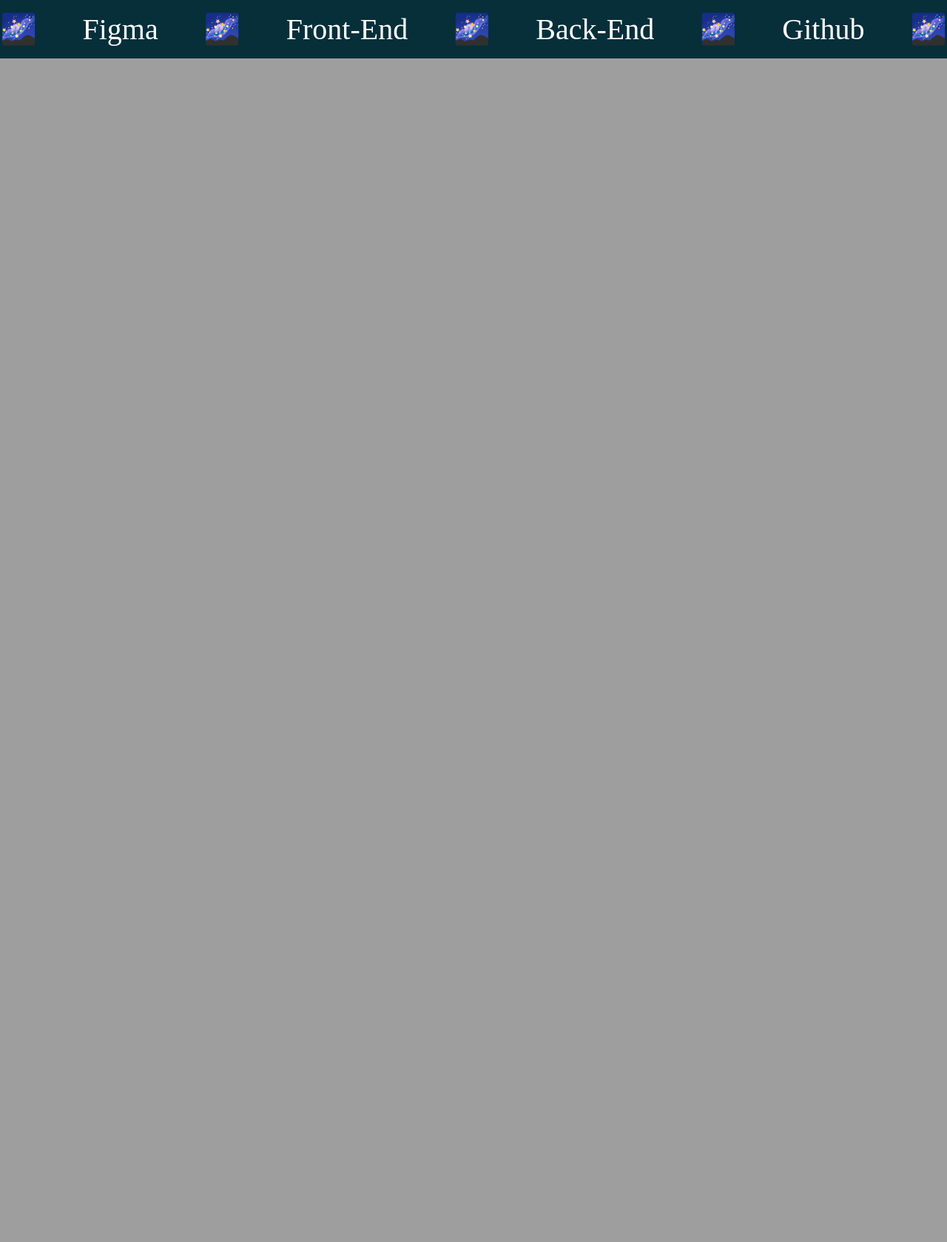
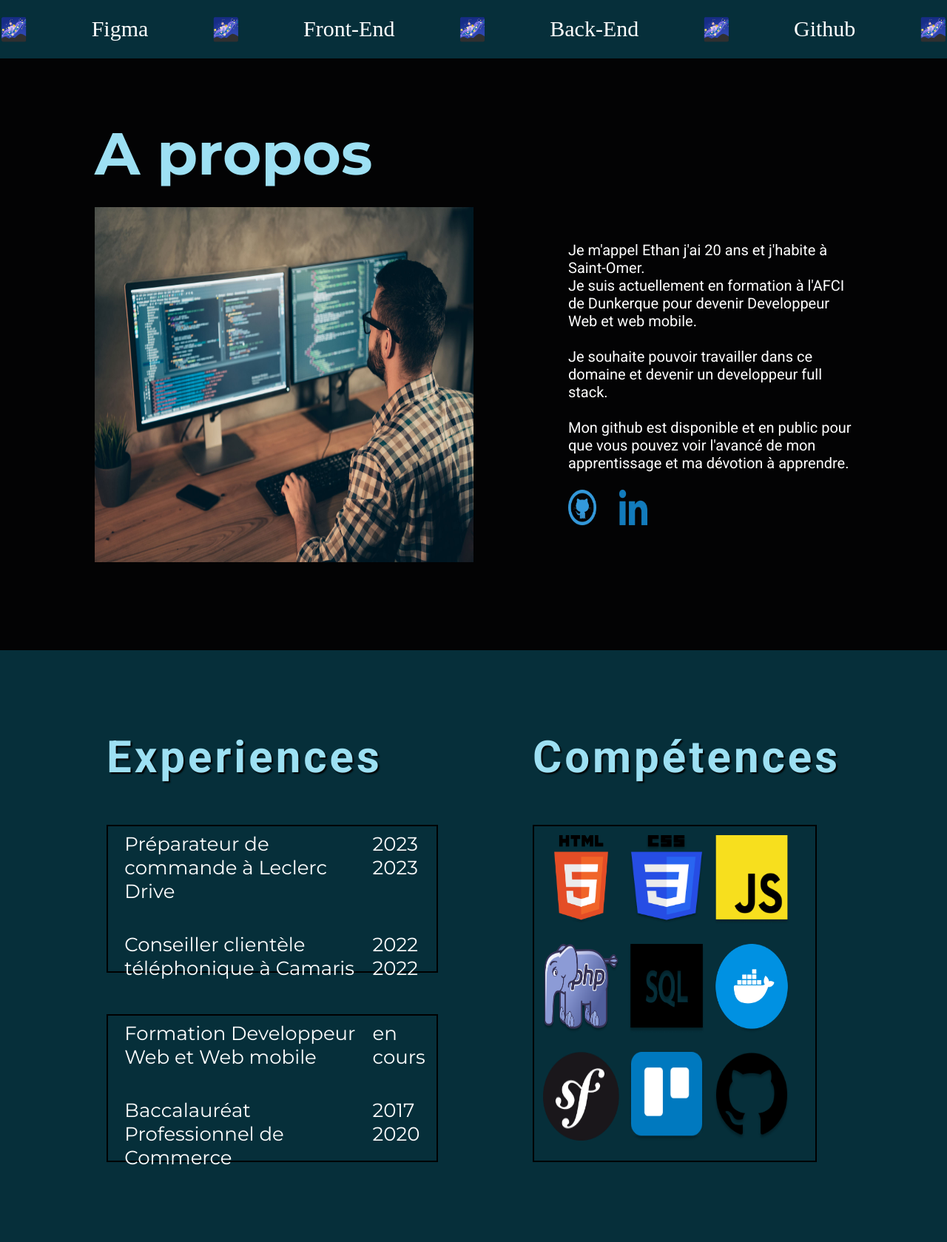
Before and after one commit to EthanDelannoy/DWWM, a PHP site: page / in a window 1280 px wide. Shown: the part 801-2480 px from the top of the page at 74% size. Before the commit the page ends 880 px from the top, so only its background shows below. Run offline with PHP 8.4, Linux system fonts and the light colour scheme.

Commit message:
24-04-24

```diff
--- a/HTML CSS/P - Portfolio/index.html
+++ b/HTML CSS/P - Portfolio/index.html
@@ -32,10 +32,10 @@
             <div class="accueilEcriture">
 
                 <h2>Ethan Delannoy</h2>
-                <p class="dev">Developpeur web Full Stack Junior</p><br>
+                <p class="dev">Developpeur web Junior</p><br>
                 <p class="details">Je suis à la recherche d'un stage non rémunéré du 29/07/24 au 25/10/24 en tant que
                     developpeur web.</p>
-                    <div class="btnAccueil">
+                <div class="btnAccueil">
                     <button class="btnAccueil1">Mon CV</button>
                     <button class="btnAccueil2">Mon CV</button>
                 </div>
@@ -62,6 +62,75 @@
         <div class="paraBanier">🌌</div>
     </section>
 
+    <section class="Apropos">
+
+        <h3 class="titreApropos">A propos</h3>
+
+        <div class="info">
+            <img class="photoDos" src="./image/photo-dos-Apropose.jpg" alt="dos">
+
+            <div class="detailApropos">
+                Je m'appel Ethan j'ai 20 ans et j'habite à Saint-Omer.<br>Je suis actuellement en formation à l'AFCI de
+                Dunkerque pour devenir Developpeur Web et web mobile.<br><br>Je souhaite pouvoir travailler dans ce
+                domaine et devenir un developpeur full stack.<br><br>Mon github est disponible et en public pour que
+                vous pouvez voir l'avancé de mon apprentissage et ma dévotion à apprendre.<br><br>
+                <a href="https://github.com/EthanDelannoy"><img class="github" src="./image/logo-github-3.png"
+                        alt="github"></a>
+                <a href="#"><img class="linkedin" src="./image/logo-linkedin.png" alt="linkedin"></a>
+            </div>
+
+
+        </div>
+    </section>
+
+    <section class="Apropos2">
+
+        <div class="experienceCompetence">
+
+
+            <div class="experience">
+                <h3 class="titreExperience">Experiences</h3>
+                <div class="englobe1">
+                    <div class="parcours">
+                        <p class="experience4">Préparateur de commande à Leclerc Drive</p>
+                        <p class="annee4">2023 2023</p>
+                    </div>
+                    <div class="parcours">
+                        <p class="experience3">Conseiller clientèle téléphonique à Camaris</p>
+                        <p class="annee3">2022 2022</p>
+                    </div>
+                </div>
+                <div class="englobe2">
+                    <div class="parcours">
+                        <p class="experience2">Formation Developpeur Web et Web mobile</p>
+                        <p class="annee2">en cours</p>
+                    </div>
+                    <div class="parcours">
+                        <p class="experience1">Baccalauréat Professionnel de Commerce</p>
+                        <p class="annee1">2017 2020</p>
+                    </div>
+                </div>
+
+            </div>
+
+            <div class="competence">
+                <h3 class="titreCompetence">Compétences</h3>
+                <div class="logo">
+                    <img class="logoIn" src="./image/Logo-html.png" alt="html">
+                    <img class="logoIn" src="./image/logo css.png" alt="css">
+                    <img class="logoIn" src="./image/Logo js.png" alt="js">
+                    <img class="logoIn" src="./image/Logo php.png" alt="php">
+                    <img class="logoIn" src="./image/Logo sql.png" alt="sql">
+                    <img class="logoIn" src="./image/Logo docker.png" alt="docker">
+                    <img class="logoIn" src="./image/Logo symfony.png" alt="sympfony">
+                    <img class="logoIn" src="./image/Logo trello.png" alt="trello">
+                    <img class="logoIn" src="./image/Logo github.png" alt="github">
+                </div>
+            </div>
+        </div>
+
+    </section>
+
 
 
 </body>
--- a/HTML CSS/P - Portfolio/style.css
+++ b/HTML CSS/P - Portfolio/style.css
@@ -10,7 +10,7 @@
     background-image: url("./image/Fond-accueil.png");
     background-size: cover;
     background-repeat: no-repeat;
-    width: auto;
+    width: 100vw;
     height: 100vh;
 }
 
@@ -23,6 +23,7 @@ nav{
     font-family: "Roboto", sans-serif;
     padding-top: 5vh;
     word-spacing: 2vw;
+    position: relative;
 }
 
 .accueil{
@@ -30,7 +31,18 @@ nav{
     justify-content: space-around;
     align-items: center;
     position: relative;
-    top: 30vh;
+    top: 20vh;
+}
+
+.bienvenu::before {
+    content: "";
+    position: absolute;
+    top: 0;
+    left: 0;
+    width: 100vw;
+    height: 100vh;
+    background-color: rgba(0, 0, 0, 0.7);
+    z-index: 0;
 }
 
 h2{
@@ -48,7 +60,7 @@ h2{
 .details{
     font-family: "Montserrat", sans-serif;
     color: white;
-    width: 45vw;
+    width: 40vw;
     font-size: 30px;
     font-weight: 300;
     color: rgb(214, 213, 213);
@@ -88,12 +100,181 @@ h2{
     align-items: center;
     justify-content: space-between;
     height: 10vh;
+    width: 100vw;
     background-color: #062F3A;
 }
 
 .paraBanier {
     align-items: center;
     color: white;
-    font-size: 40px;
+    font-size: 30px;
 
 }
+
+.Apropos{
+    background-color: #030304;
+    width: 100vw;
+    height: 100vh;
+}
+
+.photoDos{
+    width: 40vw;
+    height: 60vh;
+}
+
+.titreApropos{
+    font-family: "Montserrat", sans-serif;
+    color: #9DE0F3;
+    font-size: 80px;
+    position: relative;
+    top: 10vh;
+    padding-left: 10vw;
+}
+
+.info{
+    justify-content: space-evenly;
+    display: flex;
+    align-items: center;
+    height: 86vh;
+}
+
+.detailApropos{
+    font-family: "Roboto", sans-serif;
+    color: white;
+    font-size: 20px;
+    width: 30vw;
+}
+
+.github{
+    width: 3vw;
+    height: 6vh;
+    margin-right: 2vw;
+}
+
+.linkedin{
+    width: 3vw;
+    height: 6vh;
+}
+
+.Apropos2{
+    width: 100vw;
+    height: 100vh;
+    background-color: #062F3A;
+    display: flex;
+    justify-content: space-evenly;
+    align-items: center;
+}
+
+
+.experienceCompetence{
+    display: flex;
+    gap: 10vw;
+    color: white;
+}
+
+.experience{
+    display: flex;
+    flex-direction: column;
+    gap: 7vh;
+}
+
+.titreExperience{
+    font-family: "Roboto", sans-serif;
+    color: #9DE0F3;
+    font-size: 60px;
+    letter-spacing: 4px;
+    text-shadow: 2px 2px 2px black;
+}
+
+.englobe1{
+    display: flex;
+    flex-direction: column;
+    gap: 5vh;
+    border: 2px solid black;
+    padding: 2%;
+    padding-left: 5%;
+    padding-right: 5%;
+    width: 35vw;
+    height: 25vh;
+}
+
+.parcours{
+    font-family: "Montserrat", sans-serif;
+    display: flex;
+    justify-content: space-between;
+    font-size: 26px;
+}
+
+.englobe2{
+    display: flex;
+    flex-direction: column;
+    gap: 5vh;
+    border: 2px solid black;
+    padding: 2%;
+    padding-left: 5%;
+    padding-right: 5%;
+    width: 35vw;
+    height: 25vh;
+}
+
+.experience4{
+    width: 25vw;
+}
+
+.annee4{
+    width: 5vw;
+}
+
+.experience3{
+    width: 25vw;
+}
+
+.annee3{
+    width: 5vw;
+}
+
+.experience2{
+    width: 25vw;
+}
+
+.annee2{
+    width: 5vw;
+}
+
+.experience1{
+    width: 25vw;
+}
+
+.annee1{
+    width: 5vw;
+}
+
+
+.competence{
+    display: flex;
+    flex-direction: column;
+    gap: 7vh;
+}
+
+.titreCompetence{
+    font-family: "Roboto", sans-serif;
+    color: #9DE0F3;
+    font-size: 60px;
+    letter-spacing: 4px;
+    text-shadow: 2px 2px 2px black;
+}
+
+.logo{
+    border: 2px solid black;
+    width: 30vw;
+    height: 57vh;
+    display: flex;
+    flex-wrap: wrap;
+    gap: 1vw;
+    padding: 3%;
+}
+
+.logoIn{
+    width: 8vw;
+    height: 15vh;
+}
```
Also changed, not shown: HTML CSS/P - Portfolio/image/logo-github-3.png (added), HTML CSS/P - Portfolio/image/logo-linkedin.png (added), HTML CSS/P - Portfolio/image/photo-dos-Apropose.jpg (added).
